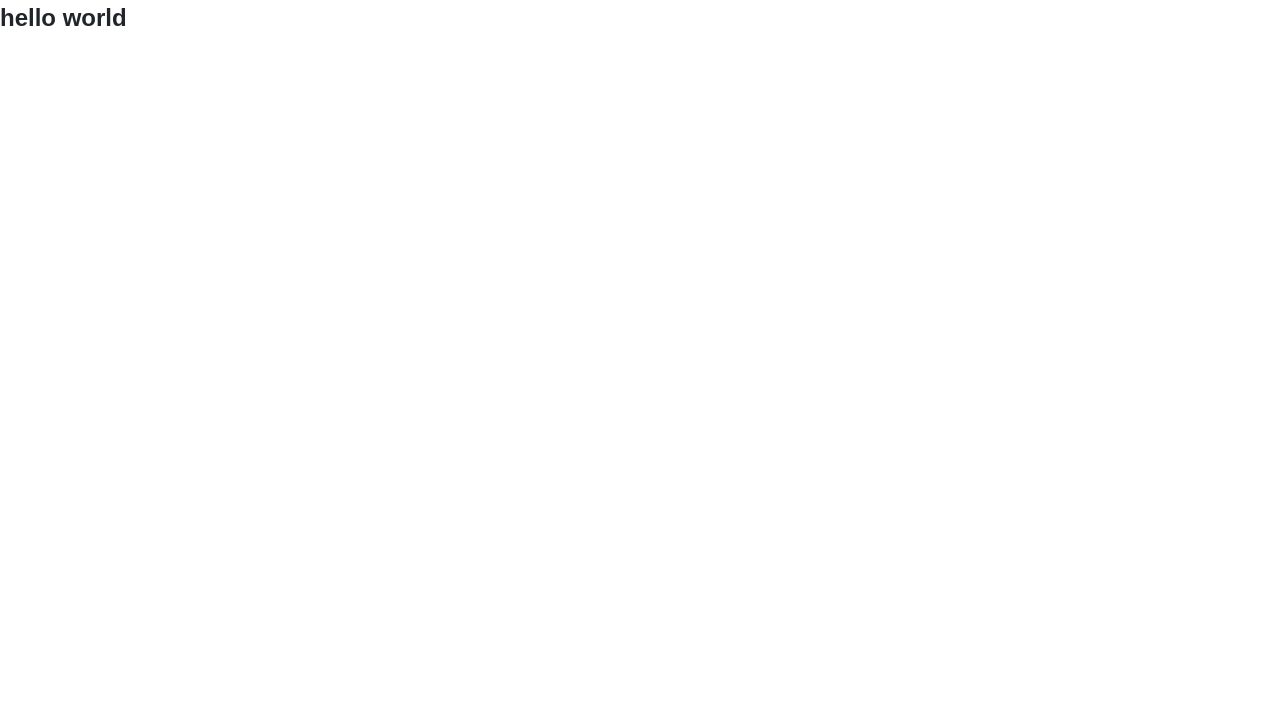
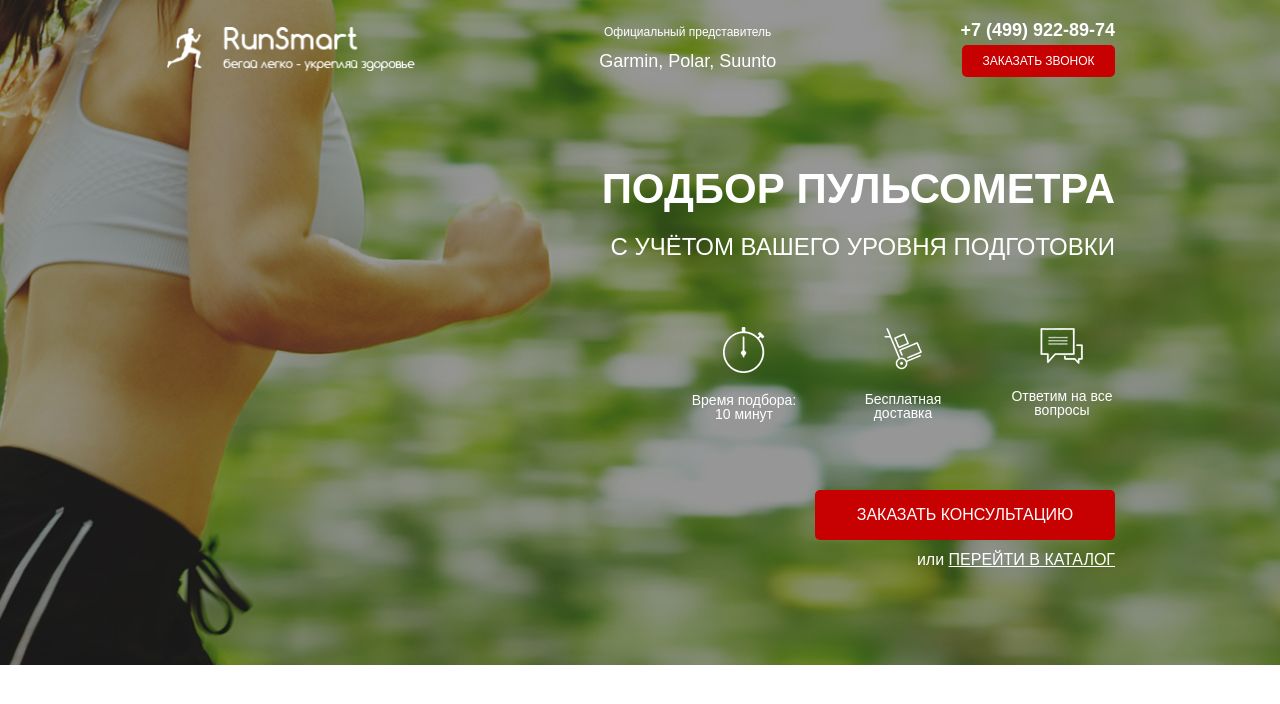
Before and after one commit to SerhiiK23/studyWebProject2024, a website: page src/index.html in a window 1280 px wide. Drawn offline with Linux system fonts and the light colour scheme; a web font is replaced by a local one.

Commit message:
made first section

```diff
--- a/gulpfile.js
+++ b/gulpfile.js
@@ -15,7 +15,7 @@ async function server() {
 }
 
 function styles() {
-    return gulp.src("src/css/**/*.+(scss|sass)")
+    return gulp.src("src/css/*.+(scss|sass)")
         .pipe(sass({ outputStyle: 'compressed' }).on('error', sass.logError))
         .pipe(rename({ suffix: '.min', prefix: '' })) // Использование функции rename
         //.pipe(autoprefixer({
--- a/src/css/style.scss
+++ b/src/css/style.scss
@@ -1,3 +1,141 @@
 * {
-    font-family: 'Museo Sans Cyrl', sans-serif;
+    font-family: 'MuseoModerno', sans-serif;
 }
+
+.container {
+    max-width: 950px;
+    margin: 0 auto;
+}
+
+.button {
+    width: 153px;
+    height: 32px;
+    flex-shrink: 0;
+    border: none;
+    border-radius: 5px;
+    background-color: #C70101;
+    color: #FFF;
+    text-align: center;
+    font-size: 12px;
+    font-weight: 500;
+    line-height: normal;
+    text-transform: uppercase;
+}
+
+.promo {
+    min-height: 650px;
+    padding: 21px 0 93px 0;
+    background: url("../images/bg/header_bg.png") center (center/cover) no-repeat;
+    &__wrapper {
+        display: flex;
+        flex-direction: column;
+        align-items: flex-end;
+        margin-top: 91px;
+
+    }
+    &__header {
+        display: block;
+        //width: 530px;
+        color: #FFF;
+        font-size: 42px;
+        font-style: normal;
+        font-weight: 700;
+        line-height: 42px; /* 100% */
+        text-transform: uppercase;
+    }
+    &__subheader {
+        //width: 527px;
+        margin-top: 17px;
+        color: #FFF;
+        font-size: 24px;
+        font-style: normal;
+        font-weight: 500;
+        line-height: 24px; /* 100% */
+        text-transform: uppercase;
+    }
+    &__icons {
+        display: flex;
+        justify-content: space-between;
+        margin-top: 60px;
+        width: 424px;
+        height: 96px;
+    }
+    &__icon {
+        display: block;
+        width: 106px;
+        text-align: center;
+        color: #FFF;
+        font-size: 14px;
+        font-weight: 500;
+        line-height: 14px; /* 100% */
+        img {
+            display: block;
+            margin: 0 auto;
+            margin-bottom: 20px;
+        }
+    }
+    &__button {
+        margin-top: 67px;
+        width: 300px;
+        height: 50px;
+        font-size: 16px;
+    }
+    &__link {
+        margin-top: 8px;
+        color: #FFF;
+        text-align: right;
+        font-size: 16px;
+        font-weight: 500;
+        a {
+            color: #FFF;
+            text-decoration-line: underline;
+            &:hover {
+                color:#FFF;
+                text-decoration: none;
+            }
+        }
+    }
+
+}
+
+.header {
+    display: flex;
+    justify-content: space-between;
+    align-items: center;
+    &__logo {
+        width: 250px;
+        img {
+            width: 100%;
+        }
+    }
+    &__official {
+        color: #FFF;
+        text-align: center;
+        font-weight: 500;
+        font-size: 12px;
+        span {
+            display: block;
+            margin-top: 7px;
+            font-size: 18px;
+        }
+    }
+    &__phone {
+        display: block;
+        margin-bottom: 6px;
+        color:#FFF;
+        text-align: right;
+        font-size: 18px;
+        font-style: normal;
+        font-weight: 700;
+        line-height: 18px;
+        &:hover {
+            color:#FFF;
+            text-decoration: none;
+        }
+    }
+    &__contacts {
+        display: flex;
+        flex-direction: column;
+        align-items: flex-end;
+    }
+}
--- a/src/index.html
+++ b/src/index.html
@@ -6,9 +6,52 @@
     <title>Document</title>
     <link rel="stylesheet" href="css/bootstrap-reboot.min.css">
     <link rel="stylesheet" href="css/fonts.css">
+    <link href="https://fonts.googleapis.com/css2?family=MuseoModerno:wght@100;400;500;600;700&display=swap" rel="stylesheet">
     <link rel="stylesheet" href="css/style.min.css">
 </head>
 <body>
-    <div class="promo"><h2>hello world</h2></div>
+    <div class="promo">
+        <div class="container">
+            <header class="header">
+                <a href="#" class="header__logo">
+                    <img src="images/icons/logo.png">
+                </a>
+                <div class="header__official">
+                    Официальный представитель
+                    <span>Garmin, Polar, Suunto</span>
+                </div>
+                <div class="header__contacts">
+                    <a href="tel:+74999228974" class="header__phone">+7 (499) 922-89-74 </a>
+                    <button class="button">заказать звонок</button>
+                </div>
+            </header>
+            <div class="promo__wrapper">
+                <h1 class="promo__header">Подбор пульсометра</h1>
+                <h2 class="promo__subheader">с учётом Вашего уровня подготовки</h2>
+                <div class="promo__icons">
+                    <div class="promo__icon">
+                        <img src="images/icons/promo_icon_1.png" alt="">
+                        Время подбора:
+                        10 минут
+                    </div>
+                    <div class="promo__icon">
+                        <img src="images/icons/promo_icon_2.png" alt="">
+                        Бесплатная
+                        доставка
+                    </div>
+                    <div class="promo__icon">
+                        <img src="images/icons/promo_icon_3.png" alt="">
+                        Ответим
+                        на все вопросы
+                    </div>
+                </div>
+                <button class="button promo__button">заказать консультацию</button>
+                <div class="promo__link">
+                    или
+                    <a href="#">ПЕРЕЙТИ В КАТАЛОГ</a>
+                </div>
+            </div>
+        </div>
+    </div>
 </body>
 </html>
```
Also changed, not shown: src/css/style.min.css, src/images/icons/logo.png (renamed from src/images/running-man-2-64.png), src/images/icons/promo_icon_1.png (renamed from src/images/icons/019_timer_time_stopwatch_2-64.png), src/images/icons/promo_icon_2.png (renamed from src/images/icons/app-08-hand-cart-64.png), src/images/icons/promo_icon_3.png (renamed from src/images/icons/messages-64.png), 1 other file.
